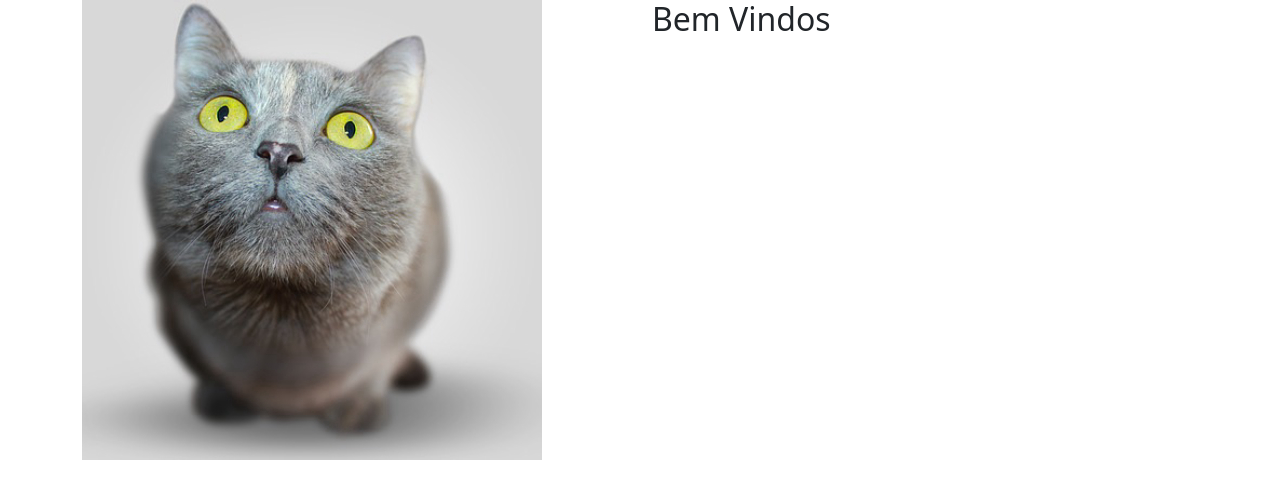
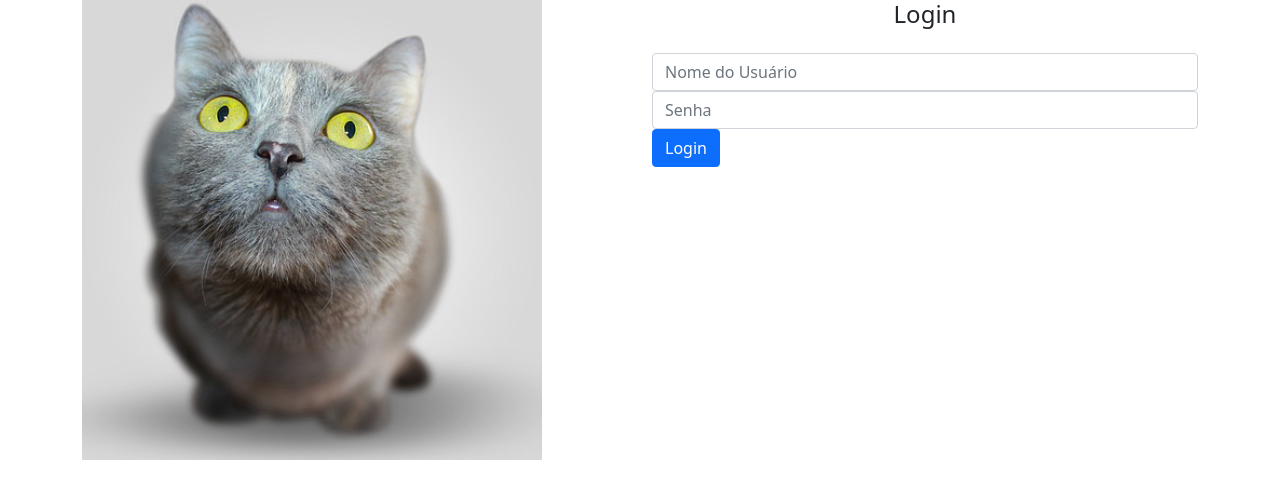
Before and after one commit to LuizOMartins/Boas-Praticas-de-Arquitetura-com-Angular-e-Formul-rios, an Angular app in the folder gatitobook/: page /home in a window 1280 px wide. Shown: the top 498 px of the page. Built offline with nearby package versions, Linux system fonts and the light colour scheme.

Commit message:
Criando pagina de Login

```diff
--- a/gatitobook/src/app/app-routing.module.ts
+++ b/gatitobook/src/app/app-routing.module.ts
@@ -9,8 +9,8 @@
   },
   {
     path: 'home',
-    loadChildren: ()=> import('./home/home.module').then( (m) =>m.HomeModule )
-  }
+    loadChildren: ()=> import('./home/home.module').then( (m) =>m.HomeModule ),
+  },
 
 ];
 
--- a/gatitobook/src/app/app.component.html
+++ b/gatitobook/src/app/app.component.html
@@ -1 +1 @@
-<app-home></app-home>
+<router-outlet></router-outlet>
--- a/gatitobook/src/app/app.module.ts
+++ b/gatitobook/src/app/app.module.ts
@@ -1,4 +1,3 @@
-import { HomeModule } from './home/home.module';
 import { NgModule } from '@angular/core';
 import { BrowserModule } from '@angular/platform-browser';
 
@@ -11,8 +10,7 @@
   ],
   imports: [
     BrowserModule,
-    AppRoutingModule,
-    HomeModule
+    AppRoutingModule
   ],
   providers: [],
   bootstrap: [AppComponent]
--- a/gatitobook/src/app/home/home.component.html
+++ b/gatitobook/src/app/home/home.component.html
@@ -4,7 +4,7 @@
       <img  class="img-fluid d-none d-sm-block" src="assets/imgs/home.jpg" alt="Imagem de um gato para boas vindas">
     </div>
     <div class="col-md-6">
-      <h2>Bem Vindos</h2>
+      <router-outlet></router-outlet>
     </div>
   </div>
 </div>
--- a/gatitobook/src/app/home/home.module.ts
+++ b/gatitobook/src/app/home/home.module.ts
@@ -3,11 +3,13 @@
 
 import { HomeRoutingModule } from './home-routing.module';
 import { HomeComponent } from './home.component';
+import { LoginComponent } from './login/login.component';
 
 
 @NgModule({
   declarations: [
-    HomeComponent
+    HomeComponent,
+    LoginComponent
   ],
   imports: [
     CommonModule,
--- /dev/null
+++ b/gatitobook/src/app/home/login/login.component.html
@@ -0,0 +1,12 @@
+<h4 class="text-center"> Login </h4>
+<form class="form mt-4">
+  <div class="form-group">
+    <input  class="form-control" placeholder="Nome do Usuário"/>
+  </div>
+
+  <div class="form-group">
+    <input  class="form-control" type="password" placeholder="Senha"/>
+  </div>
+
+  <button type="submit" class="btn btn-primary btn-block" >Login</button>
+</form>
--- /dev/null
+++ b/gatitobook/src/app/home/login/login.component.ts
@@ -0,0 +1,15 @@
+import { Component, OnInit } from '@angular/core';
+
+@Component({
+  selector: 'app-login',
+  templateUrl: './login.component.html',
+  styleUrls: ['./login.component.css']
+})
+export class LoginComponent implements OnInit {
+
+  constructor() { }
+
+  ngOnInit(): void {
+  }
+
+}
```
Also changed, not shown: gatitobook/src/app/home/home-routing.module.ts (+9 -2 lines), gatitobook/src/app/home/login/login.component.css (added), 1 other file (tests, documents, lock files or other folders).
